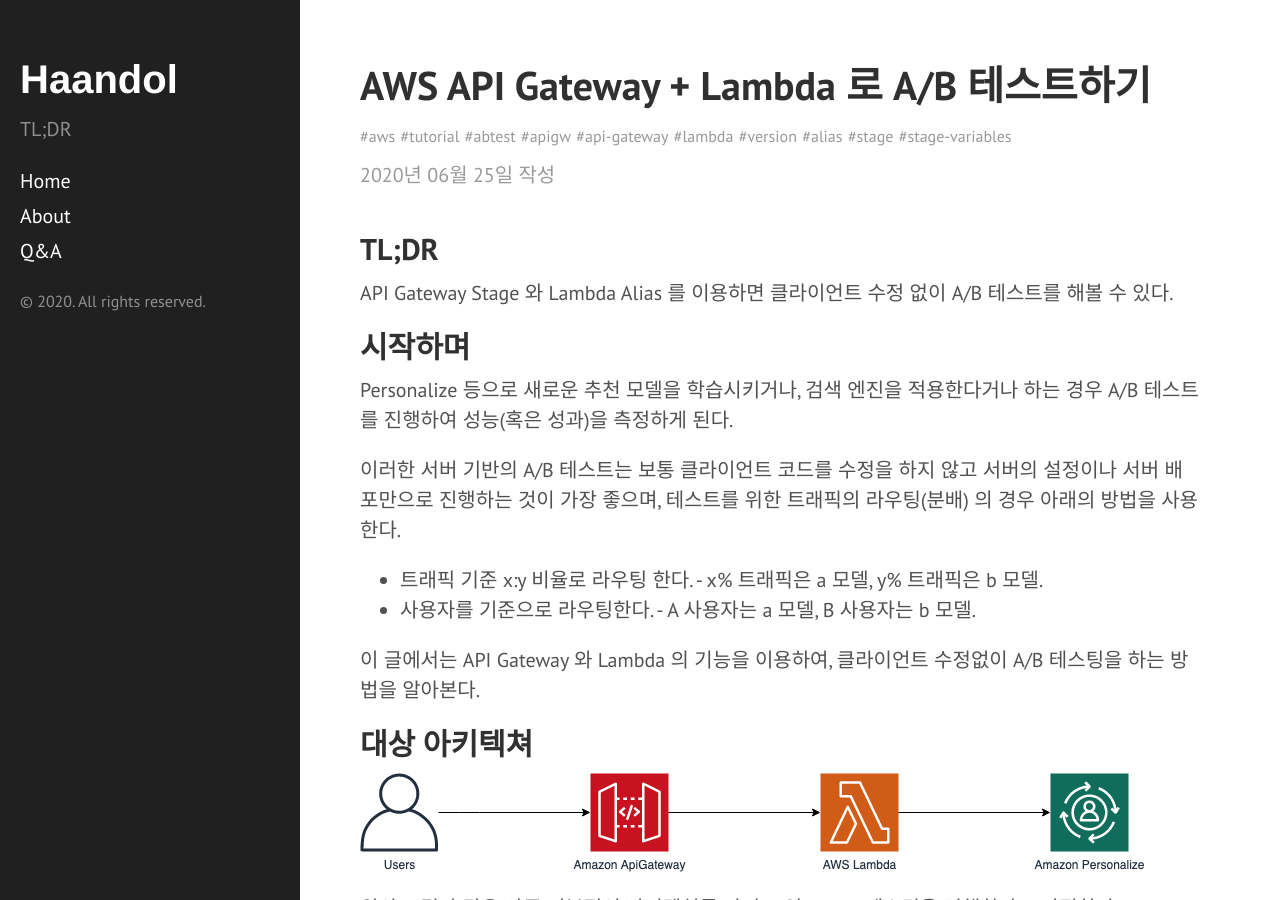
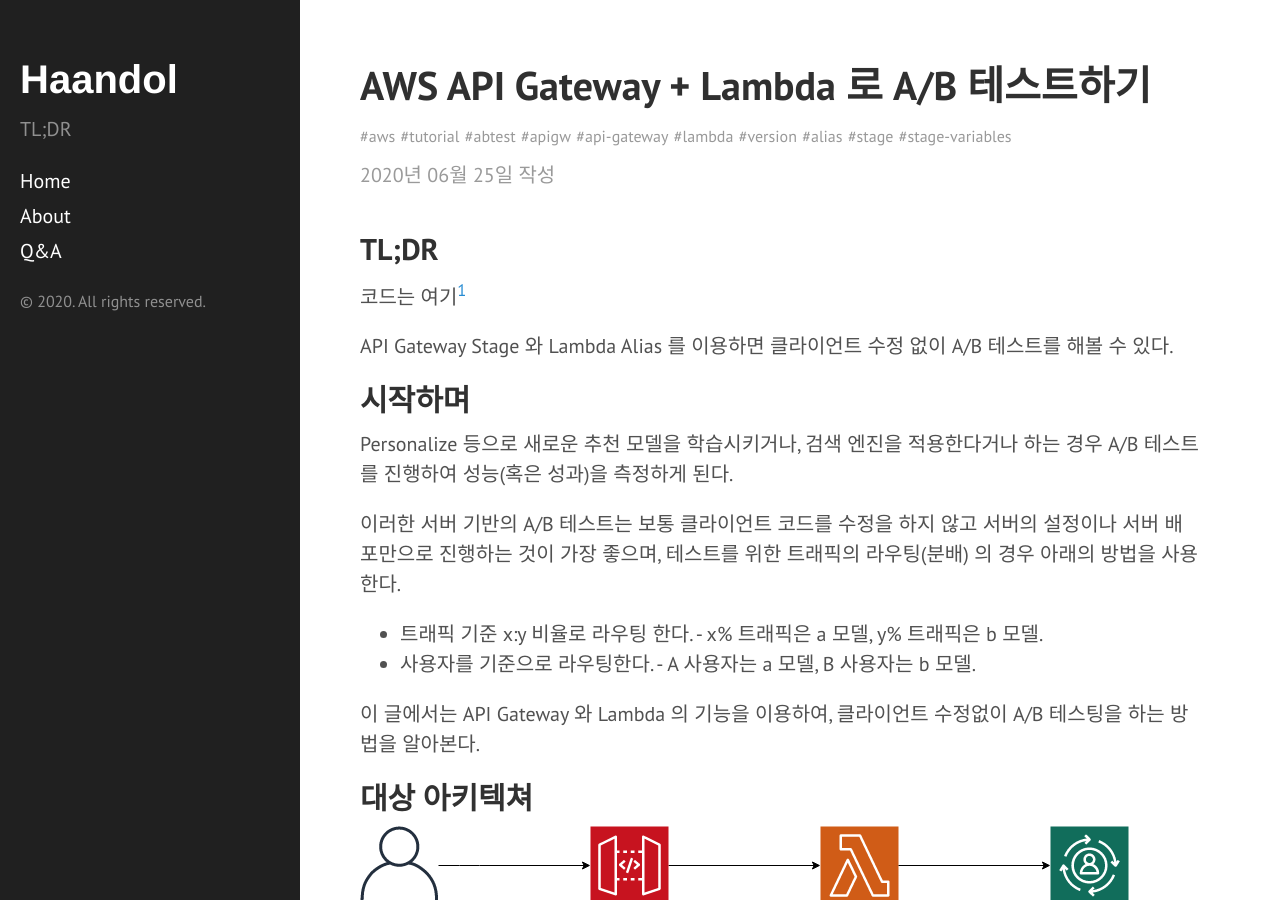
Before and after one commit to haandol/haandol.github.com, a Jekyll site: the page built from _posts/2020-06-25-aws-serverless-abtest.md, in a window 1280 px wide and 900 px high. Built offline with Jekyll 4.4.1, drawn with Linux system fonts in a browser that asks for light colours; comment, search, counter and statistics services are not loaded; some of the changed text lies outside the part shown.

Commit message:
add code ref

```diff
--- a/_posts/2020-06-25-aws-serverless-abtest.md
+++ b/_posts/2020-06-25-aws-serverless-abtest.md
@@ -9,6 +9,8 @@
 ---
 
 ## TL;DR
+
+코드는 여기[^1]
 
 API Gateway Stage 와 Lambda Alias 를 이용하면 클라이언트 수정 없이 A/B 테스트를 해볼 수 있다.
 
@@ -217,3 +219,7 @@
 하지만 보통 A/B 테스트는 주단위로 진행하고 결과를 취합하는데, CodeDeploy 는 48시간 이내에 디플로이가 완료되어야 하기 때문에 적합하지 않은 툴이었다.
 
 위의 내용을 자동으로 진행하는 것은 StepFunctions 을 통해서 코드를 만들고 진행하는 것이 가장 좋은 방법일 것 같다.(StepFunctions 의 Execution 은 최대 1년까지 진행할 수 있다.)
+
+----
+
+[^1]: [AWS Serverless A/B Test](https://github.com/haandol/aws-serverless-abtest)
```
